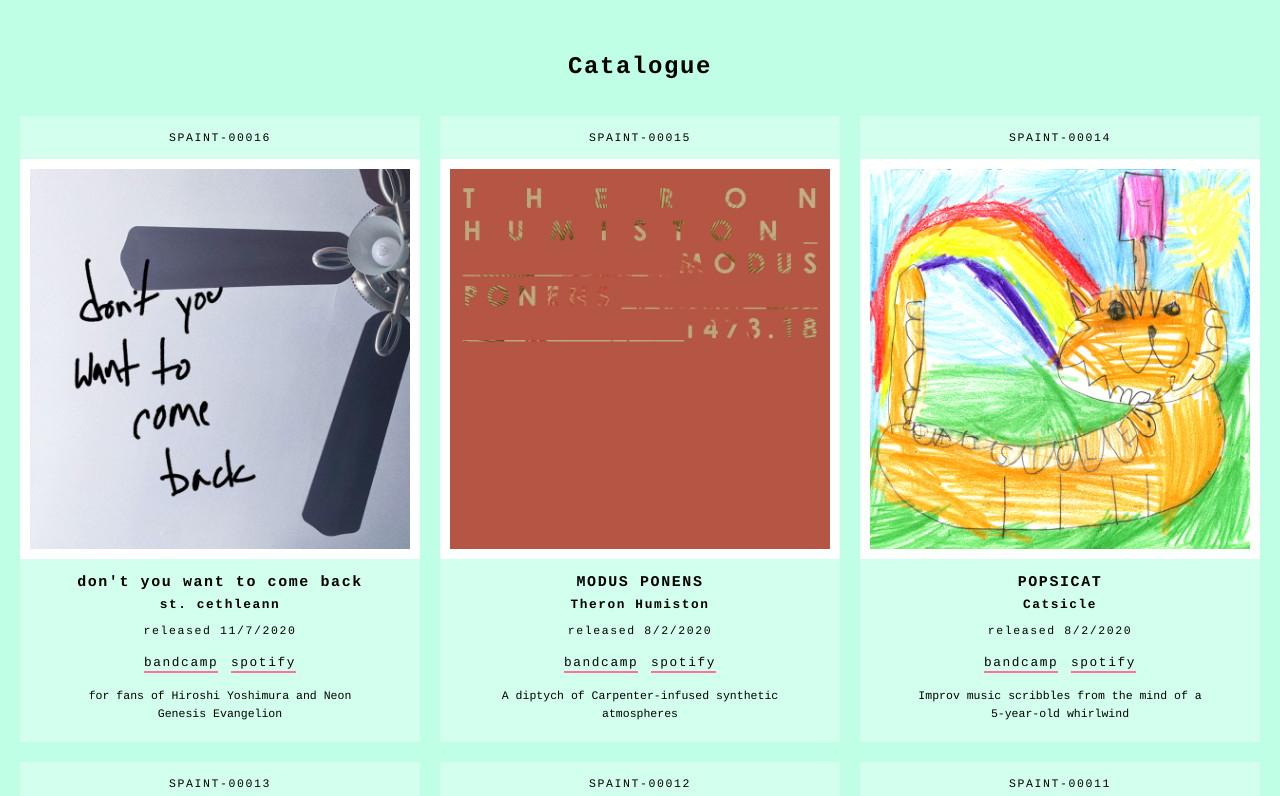
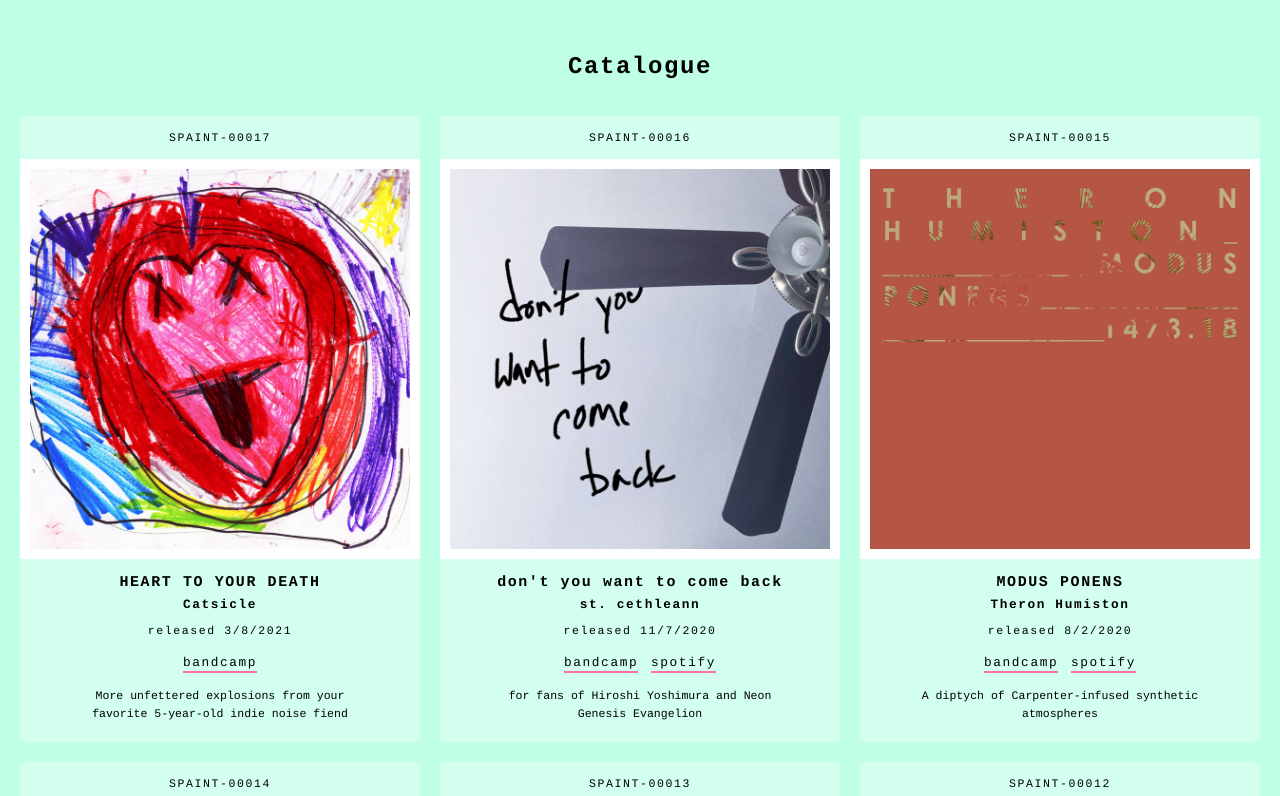
Before and after one commit to camerond/soappaintrecords, a plain HTML site: page index.html in a window 1280 px wide. Shown: the part 1534-2330 px from the top of the page. Drawn offline with Linux system fonts and the light colour scheme.

Commit message:
Heart to your death

```diff
--- a/index.html
+++ b/index.html
@@ -35,6 +35,37 @@
         </h2>
 
     <ul>
+
+  <li data-SPAINT-00017>
+    <div class="catalogue__album">
+      <small>
+        SPAINT-00017
+      </small>
+      <img
+    src="images/albums/spaint-00017 - catsicle - heart to your death - 800x800.jpg"
+    alt="Catsicle - Heart To Your Death art"
+  />
+      <h3>
+        Heart To Your Death
+      </h3>
+      <h4>
+        Catsicle
+      </h4>
+      <div class="catalogue__release">
+        released 3/8/2021
+      </div>
+      <ul>
+        <li>
+    <a href="https://catsicle.bandcamp.com/album/heart-to-your-death">
+      bandcamp
+    </a>
+  </li>
+      </ul>
+      <div class="catalogue__blurb">
+        More unfettered explosions from your favorite 5-year-old indie noise fiend
+      </div>
+    </div>
+  </li>
 
   <li data-SPAINT-00016>
     <div class="catalogue__album">
```
Also changed, not shown: albums.js (+9 -0 lines), images/albums/spaint-00017 - catsicle - heart to your death - 800x800.jpg (added).
